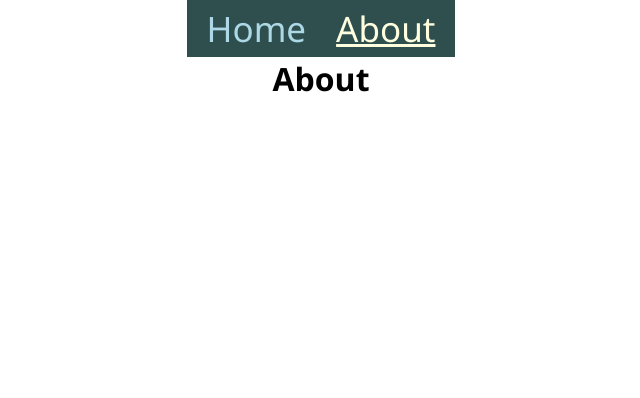
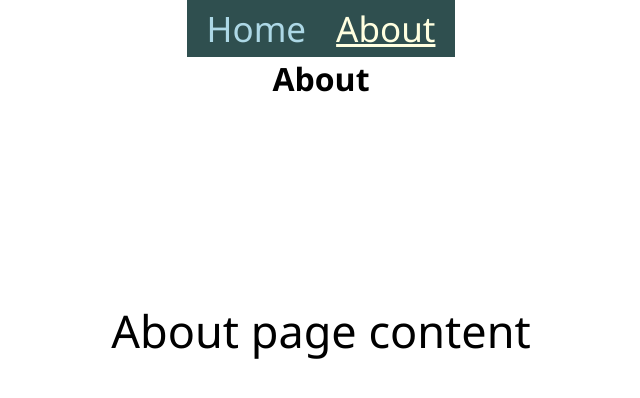
Before and after one commit to Gregory-Vinokur/React2023Q1, a React (Vite) app: page /about in a window 1280 px wide. Shown: the top 398 px of the page, without its empty margins (319-959 px from the left). Built offline with nearby package versions, Linux system fonts and the light colour scheme.

Commit message:
feat: add some text to About and 404 pages

```diff
--- a/src/App.css
+++ b/src/App.css
@@ -27,3 +27,8 @@ nav {
 nav a {
   margin: 15px;
 }
+
+.empty__page-content {
+  margin-top: 200px;
+  font-size: 45px;
+}
--- a/src/pages/About.tsx
+++ b/src/pages/About.tsx
@@ -3,9 +3,12 @@ import React, { Component } from 'react';
 class About extends Component {
   render() {
     return (
-      <header>
-        <h1>About</h1>
-      </header>
+      <>
+        <header>
+          <h1>About</h1>
+        </header>
+        <p className="empty__page-content">About page content</p>
+      </>
     );
   }
 }
--- a/src/pages/NotFound.tsx
+++ b/src/pages/NotFound.tsx
@@ -3,9 +3,12 @@ import React, { Component } from 'react';
 class NotFound extends Component {
   render() {
     return (
-      <header>
-        <h1>404</h1>
-      </header>
+      <>
+        <header>
+          <h1>404</h1>
+        </header>
+        <p className="empty__page-content">Page not found</p>
+      </>
     );
   }
 }
```
Also changed, not shown: 2 other files (tests, documents, lock files or other folders).
